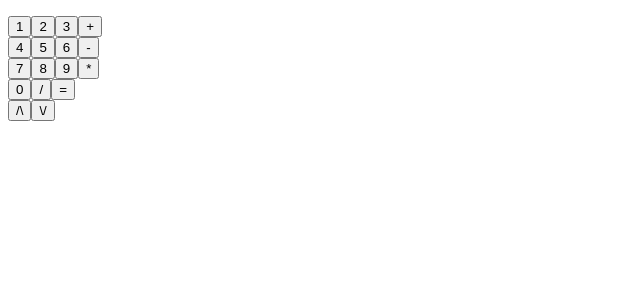
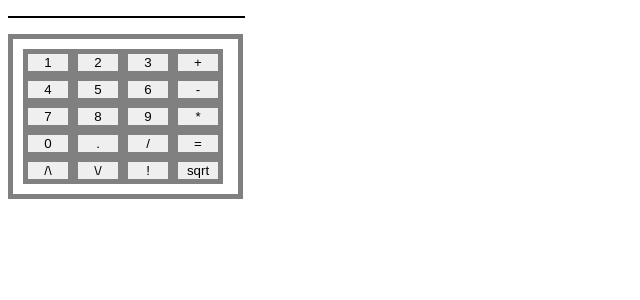
Before and after one commit to danitarium/calculator, an Angular app: page / in a window 1280 px wide. Shown: the top 300 px of the page, without its empty margins (0-640 px from the left). Built offline with nearby package versions, Linux system fonts and the light colour scheme.

Commit message:
added css o make it look good

```diff
--- a/src/app/display/display.component.css
+++ b/src/app/display/display.component.css
@@ -1,3 +1,18 @@
-.p{
+p{
+width:235px;
 border: 1px;
+border-style: double;
+margin: center;
 }
+button{
+width: 50px;
+border: 5px solid gray;
+margin: auto;
+
+}
+div{
+    width:205px;
+    padding: 10px;
+    border: 5px solid gray;
+    margin: 0;
+}
--- a/src/app/display/display.component.html
+++ b/src/app/display/display.component.html
@@ -1,4 +1,5 @@
 <p>{{display}}</p>
+<div>
 <button (click) = "one()">1</button>
 <button (click) = "two()">2</button>
 <button (click) = "three()">3</button>
@@ -15,8 +16,12 @@
 <button (click) = "multiply()">*</button>
 <br>
 <button (click) = "zero()">0</button>
+<button (click) = "decimal()">.</button>
 <button (click) = "divide()">/</button>
 <button (click) = "equals()">=</button>
 <br>
 <button (click) = "next()">/\</button>
 <button (click) = "previous()">\/</button>
+<button (click) = "factorial()">!</button>
+<button (click) = "sqrt()">sqrt</button>
+</div>
--- a/src/app/display/display.component.ts
+++ b/src/app/display/display.component.ts
@@ -17,7 +17,9 @@ numTwo: number = 0;
 operator: string = "";
 Nid:number = 0;
 NidMax: number = 0;
-calculations=Calculations;
+tmp:number = 0;
+dec: boolean = false;
+calculations = Calculations;
   constructor(private NumberService: NumberService) { }
 
   ngOnInit() {
@@ -62,14 +64,21 @@ calculations=Calculations;
   zero(){if(this.operator === "="){ this.display = "";this.operator = "";}
   if(this.display === ""){ return "";}
     this.display=this.display+("0")}
+  decimal(){if(this.operator === "="){ this.display = "";this.operator = "";}
+  if(this.display === ""){ return "0.";}
+  if(this.dec === false){
+    this.display=this.display+(".");
+    this.dec = true;
+  }else{
+  }
+}
+  plus(){this.operator = "+";this.numOne = +this.display;this.display = ""; this.dec = false;}
 
-  plus(){this.operator = "+";this.numOne = +this.display;this.display = ""; }
+  minus(){this.operator = "-";this.numOne = +this.display;this.display = "";this.dec = false;}
 
-  minus(){this.operator = "-";this.numOne = +this.display;this.display = "";}
+  multiply(){this.operator = "*";this.numOne = +this.display;this.display = "";this.dec = false;}
 
-  multiply(){this.operator = "*";this.numOne = +this.display;this.display = "";}
-
-  divide(){this.operator = "/";this.numOne = +this.display;this.display = "";}
+  divide(){this.operator = "/";this.numOne = +this.display;this.display = "";this.dec = false;}
 
   add(){
     if(this.operator  === "+"){
@@ -120,6 +129,7 @@ calculations=Calculations;
       this.CalcOne.id = this.NidMax;
       this.calculations.push(this.CalcOne);
       this.operator = "="; this.numTwo = 0;
+      this.dec = false;
       this.getCalculations();
 
     }
@@ -142,4 +152,44 @@ calculations=Calculations;
       this.getCalculations();
     }
   }
+  sqrt(){
+    this.NidMax++;
+    this.numOne = +this.display;
+    this.numOne = Math.sqrt(this.numOne);
+    this.CalcOne = new Calculation();
+      this.CalcOne.Hash = this.numOne;
+      this.CalcOne.id = this.NidMax;
+      this.calculations.push(this.CalcOne);
+      this.operator = "="; this.numTwo = 0;
+      this.display = this.calculations[this.NidMax].Hash.toString();
+      this.getCalculations();
+  }
+  factorial(){
+    this.NidMax++;
+    this.numOne = +this.display;
+    this.numTwo = this.numOne;
+    this.numOne = 0;
+    this.tmp =1;
+    if (this.numTwo === 0){
+      this.CalcOne = new Calculation();
+      this.CalcOne.Hash = this.tmp;
+      this.CalcOne.id = this.NidMax;
+      this.calculations.push(this.CalcOne);
+      this.display = this.calculations[this.NidMax].Hash.toString();
+      this.getCalculations();
+      return;
+    }
+    while(this.numOne <= this.numTwo){
+      this.tmp = this.tmp * this.numTwo;
+      this.numTwo--;
+      if(this.numOne === this.numTwo){
+      this.CalcOne = new Calculation();
+      this.CalcOne.Hash = this.tmp;
+      this.CalcOne.id = this.NidMax;
+      this.calculations.push(this.CalcOne);
+      this.display = this.calculations[this.NidMax].Hash.toString();
+      this.getCalculations();
+      }
+    }
+  }
 }
```
